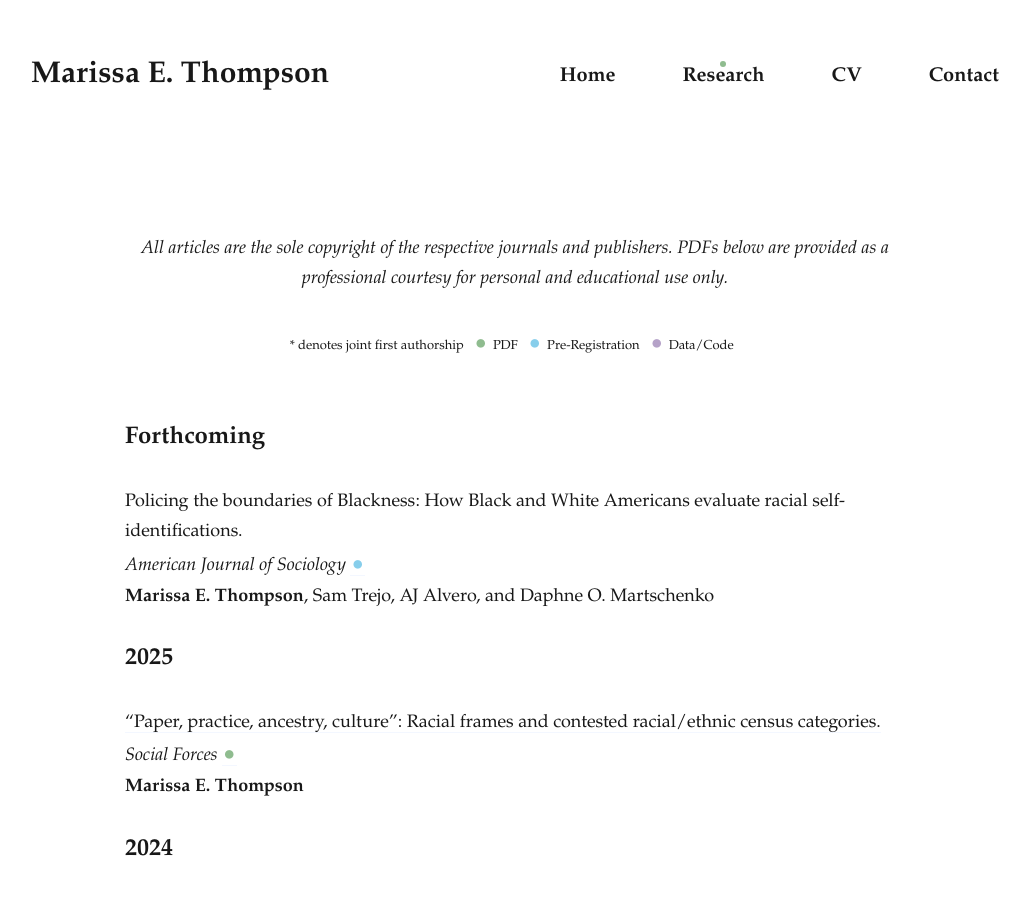
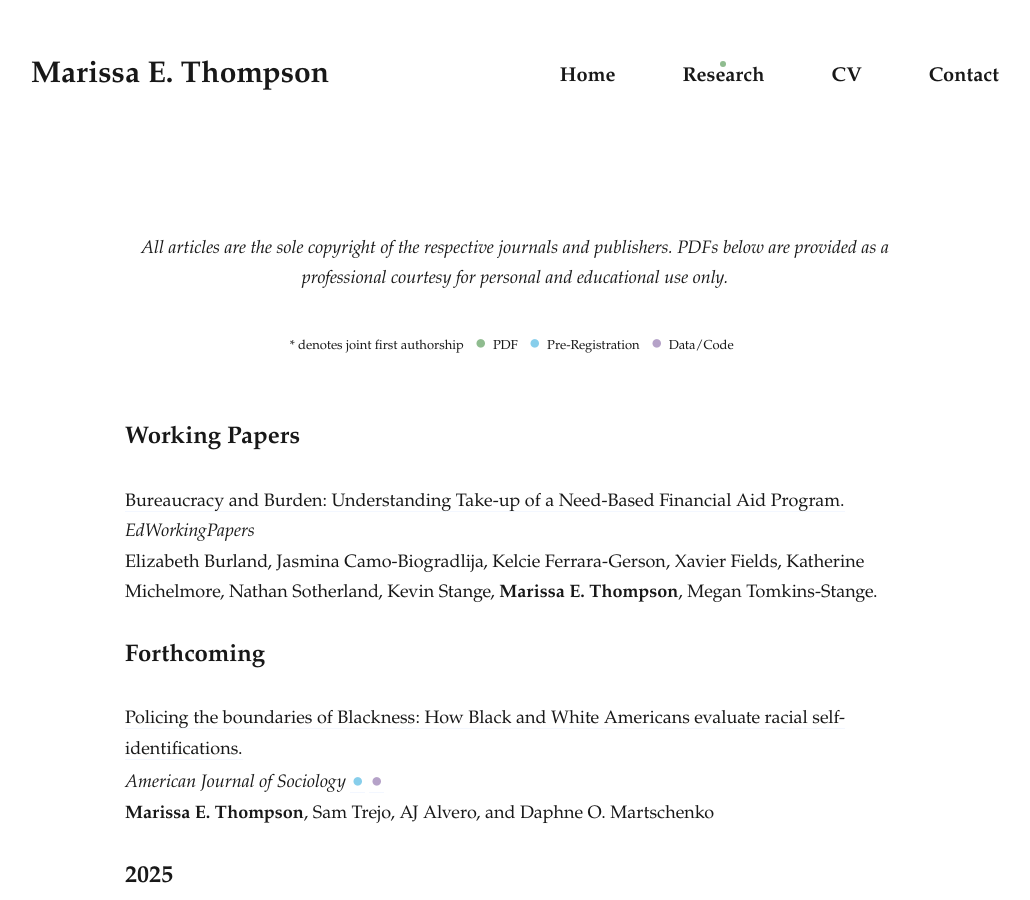
Before and after one commit to marissaethompson/marissaethompson.github.io, a Jekyll site: the page built from _pages/research.md, in a window 1280 px wide and 900 px high. Shown: the whole window, without its empty margins (125-1155 px from the left). Built offline with Jekyll 4.4.1, drawn with Linux system fonts in a browser that asks for light colours; nearby versions of some CDN libraries; some web fonts are replaced.

Commit message:
september_9_2025

```diff
--- a/_pages/research.md
+++ b/_pages/research.md
@@ -27,16 +27,16 @@ image:
   <br>
 
 
-<!--## Working Papers -->
-<!---->
-<!-- [“They have Black in their blood”: Exploring how genetic ancestry tests affect racial appraisals and classifications.](https://osf.io/preprints/socarxiv/8tnrk/){:target="_blank"} <br>-->
-<!-- <i>SocArXiv</i>&nbsp;[<span style="font-size: 15pt; color:#87ceeb">●</span>](https://osf.io/dj9pt/registrations){:target="_blank"}<br>-->
-<!--<b> Marissa E. Thompson</b>, Sam Trejo, AJ Alvero, and Daphne O. Martschenko -->
+## Working Papers
+
+ [Bureaucracy and Burden: Understanding Take-up of a Need-Based Financial Aid Program.](https://edworkingpapers.com/ai25-1283){:target="_blank"} <br>
+ <i>EdWorkingPapers</i><br>
+Elizabeth Burland, Jasmina Camo-Biogradlija, Kelcie Ferrara-Gerson, Xavier Fields, Katherine Michelmore, Nathan Sotherland, Kevin Stange, <b>Marissa E. Thompson</b>, Megan Tomkins-Stange.
 
 ## Forthcoming
 
- Policing the boundaries of Blackness: How Black and White Americans evaluate racial self-identifications. <br>
- <i>American Journal of Sociology</i>&nbsp;[<span style="font-size: 15pt; color:#87ceeb">●</span>](https://osf.io/dj9pt/registrations){:target="_blank"}<br>
+ [Policing the boundaries of Blackness: How Black and White Americans evaluate racial self-identifications.](https://osf.io/preprints/socarxiv/8tnrk_v2){:target="_blank"}  <br>
+ <i>American Journal of Sociology</i>&nbsp;[<span style="font-size: 15pt; color:#87ceeb">●</span>](https://osf.io/dj9pt/registrations){:target="_blank"} [<span style="font-size: 15pt; color:#b5a2c8">●</span>](https://osf.io/dj9pt/){:target="_blank"}<br>
 <b> Marissa E. Thompson</b>, Sam Trejo, AJ Alvero, and Daphne O. Martschenko
 
 ## 2025
```
Also changed, not shown: _data/settings.yml (+1 -1 lines), 2 other files.
